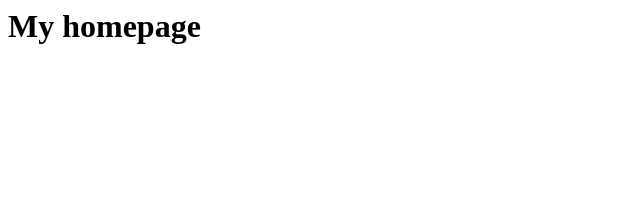
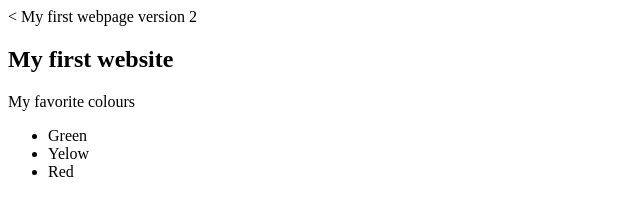
Before and after one commit to Sana40/Helloworld, a plain HTML site: page hello.html in a window 1280 px wide. Shown: the whole page, without its empty margins (0-640 px from the left). Drawn offline with Linux system fonts and the light colour scheme.

Commit message:
new webpage

```diff
--- a/hello.html
+++ b/hello.html
@@ -1,7 +1,18 @@
-<head>
-    <title>Hello World!</title>
-</head>
+<!DOCTYPE html>
+<html lang=""
+ <head>
+     <meta charset="UTF-8">
+     <meta name="viewport"content="widht=device-width,initial-scale=1.0">
+     < My first webpage version 2</title>
+ </head>
+
 
 <body>
-    <h1>My homepage</h1>
+    <h2> My first website</h2>
+    <p>My favorite colours</p>
+     <ul>
+         <li>Green</li>
+         <li>Yelow</li>
+         <li>Red</li>
+        </ul>
 </body>
```
